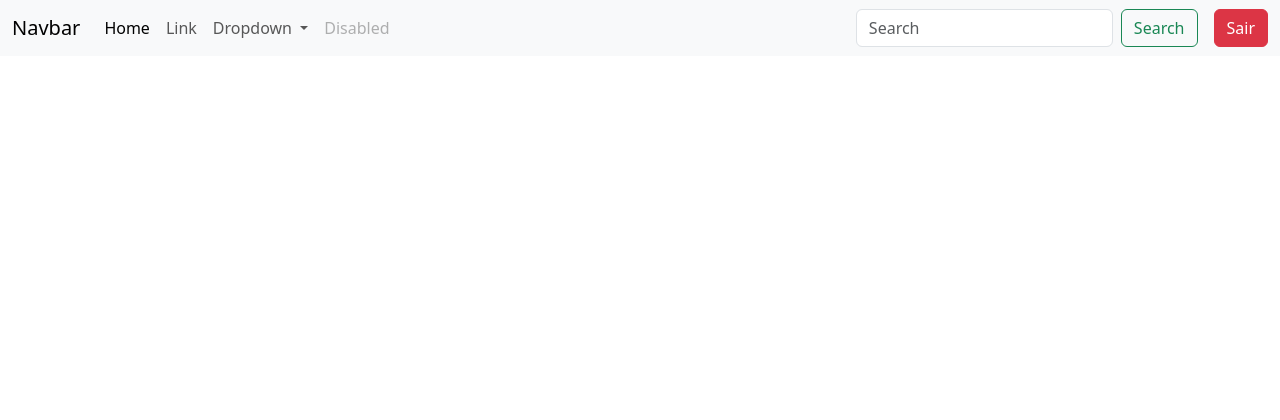
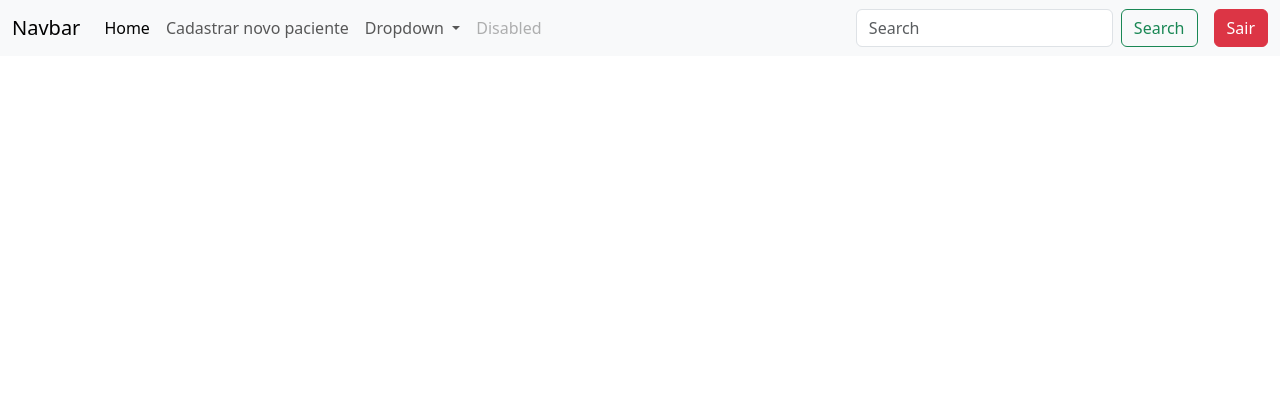
Before and after one commit to a4techvisual/sistema_django_noturno, a Django app: page / in a window 1280 px wide. Shown: the top 420 px of the page. Run offline with Django 5.2, Linux system fonts and the light colour scheme; a user stored in the database is signed in.

Commit message:
Commit 05/10/2026

```diff
--- a/apps/crud/templates/includes/header.html
+++ b/apps/crud/templates/includes/header.html
@@ -10,10 +10,10 @@
             <div class="collapse navbar-collapse" id="navbarSupportedContent">
                 <ul class="navbar-nav me-auto mb-2 mb-lg-0">
                     <li class="nav-item">
-                        <a class="nav-link active" aria-current="page" href="#">Home</a>
+                        <a class="nav-link active" aria-current="page" href="/">Home</a>
                     </li>
                     <li class="nav-item">
-                        <a class="nav-link" href="#">Link</a>
+                        <a class="nav-link" href="novoPaciente/">Cadastrar novo paciente</a>
                     </li>
                     <li class="nav-item dropdown">
                         <a class="nav-link dropdown-toggle" href="#" role="button" data-bs-toggle="dropdown"
--- a/apps/crud/templates/novo-paciente.html
+++ b/apps/crud/templates/novo-paciente.html
@@ -7,7 +7,7 @@
     </h1>
     <hr>
     {% if error %}<p>{{ error }}</p>{% endif %}
-    <form action="" method="POST">
+    <form action="{% url 'novo-paciente' %}" method="POST">
         {% csrf_token %}
         <div class="row mt-5">
             <div class="col-12 col-md-6 mb-3">
--- a/apps/crud/urls.py
+++ b/apps/crud/urls.py
@@ -5,4 +5,5 @@ from . import views
 urlpatterns = [
     path('', views.index, name='index'),
     path('novoPaciente/', views.novo_paciente, name='novo-paciente'),
+    path('novoPaciente/sucesso/', views.novo_paciente_sucesso, name='novo-paciente-sucesso'),
 ]
--- a/apps/crud/views.py
+++ b/apps/crud/views.py
@@ -1,10 +1,30 @@
 from django.contrib.auth.decorators import login_required
-from django.shortcuts import render
+from django.shortcuts import render, redirect
+from .models import Paciente
 
 # Create your views here.
 @login_required
 def index(request):
     return render(request, "index.html")
 
+@login_required
 def novo_paciente(request):
+    if request.method == 'POST':
+        nome = request.POST.get('nome')
+        cpf = request.POST.get('cpf')
+        email = request.POST.get('email')
+        telefone = request.POST.get('telefone')
+        data_nascimento = request.POST.get('data_nascimento')
+        Paciente.objects.create(
+            nome=nome,
+            cpf=cpf,
+            email=email,
+            telefone=telefone,
+            data_nascimento=data_nascimento
+        )
+        return redirect('index')
     return render(request, "novo-paciente.html")
+
+@login_required
+def novo_paciente_sucesso(request):
+    return render(request, "novo-paciente-sucesso.html")
```
Also changed, not shown: apps/crud/templates/novo-paciente-sucesso.html (added, +11 -0 lines), db_sistema_django.db.
